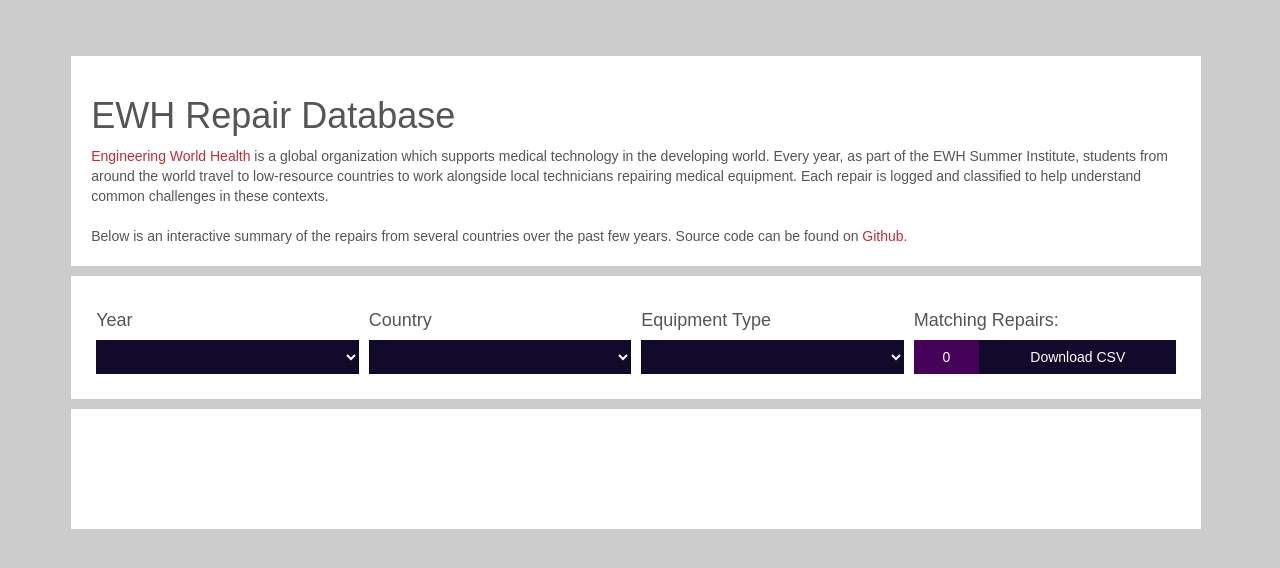
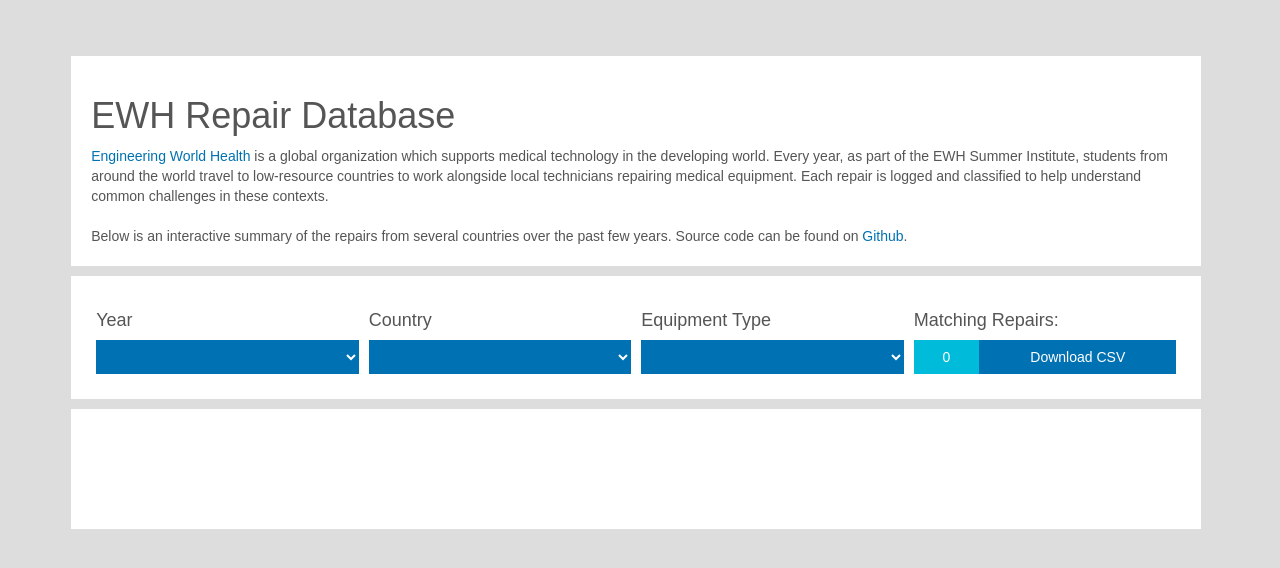
Before and after one commit to engineering-world-health/repairs, a PHP site: page / in a window 1280 px wide. Shown: the top 568 px of the page. Run offline with PHP 8.4, Linux system fonts and the light colour scheme; data that the repository does not hold is empty; some libraries are stand-ins or nearby versions.

Commit message:
update to ewh color scheme

```diff
--- a/css/style.css
+++ b/css/style.css
@@ -1,12 +1,12 @@
 body {
   --color-text: #555555;
-  --color-dark-1: #110A2A;
-  --color-dark-2: #460159;
-  --color-link: #BF2D38;
-  --color-link-hover: #F2606B;
-  --color-bg: #CCCCCC;
+  --color-dark-1: #0071b2;
+  --color-dark-2: #00bbd9;
+  --color-link: #0071b2;
+  --color-link-hover: #00bbd9;
+  --color-bg: #DDDDDD;
   --color-pane: #FFFFFF;
-  --color-light-1: #DDD6F6;
+  --color-light-1: #EEF3F3;
 }
 ::selection {
   background: var(--color-light-1);
@@ -23,7 +23,7 @@ body {
 }
 body, p, .select {
   color: var(--color-text);
-  font-family: 'PT Sans', sans-serif;
+  font-family: 'Trebuchet', sans-serif;
 }
 a, a:visited {
   text-decoration: none;
@@ -77,7 +77,7 @@ table.tablesorter thead tr .header {
   cursor: pointer;
 }
 table.tablesorter thead tr .header:hover {
-  background-color: var(--color-dark-2);
+  background-color: var(--color-link-hover);
 }
 table.tablesorter thead tr .headerSortUp {
   background-image: url(up.png);
@@ -154,7 +154,7 @@ tr:nth-child(even) {
   position: absolute;
   left: .25em;  top: .25em;
   width: 1em;   height: 1em;
-  background-color: var(--color-link-hover);
+  background-color: var(--color-light-1);
 }
 [type="checkbox"]:not(:checked) + label:after {
   opacity: 0;
@@ -194,5 +194,5 @@ tr:nth-child(even) {
   background-color: var(--color-dark-1);
 }
 #download:hover {
-  background-color: var(--color-link);
+  background-color: var(--color-link-hover);
 }
--- a/db/meta.json
+++ b/db/meta.json
@@ -107,13 +107,13 @@
     "Other"
   ],
   "colors": [
-    "#110A2A",
-    "#460159",
-    "#750F58",
-    "#BF2D38",
-    "#ED561D",
-    "#F99B10",
-    "#EFF121"
+    "#0071b2",
+    "#00bbd9",
+    "#92fda2",
+    "#fff200",
+    "#fea500",
+    "#f7000d",
+    "#810072"
   ],
   "table" : [
     {
```
Also changed, not shown: tmp.css (added, +16 -0 lines), tmp.json (added, +9 -0 lines), 1 other file.
